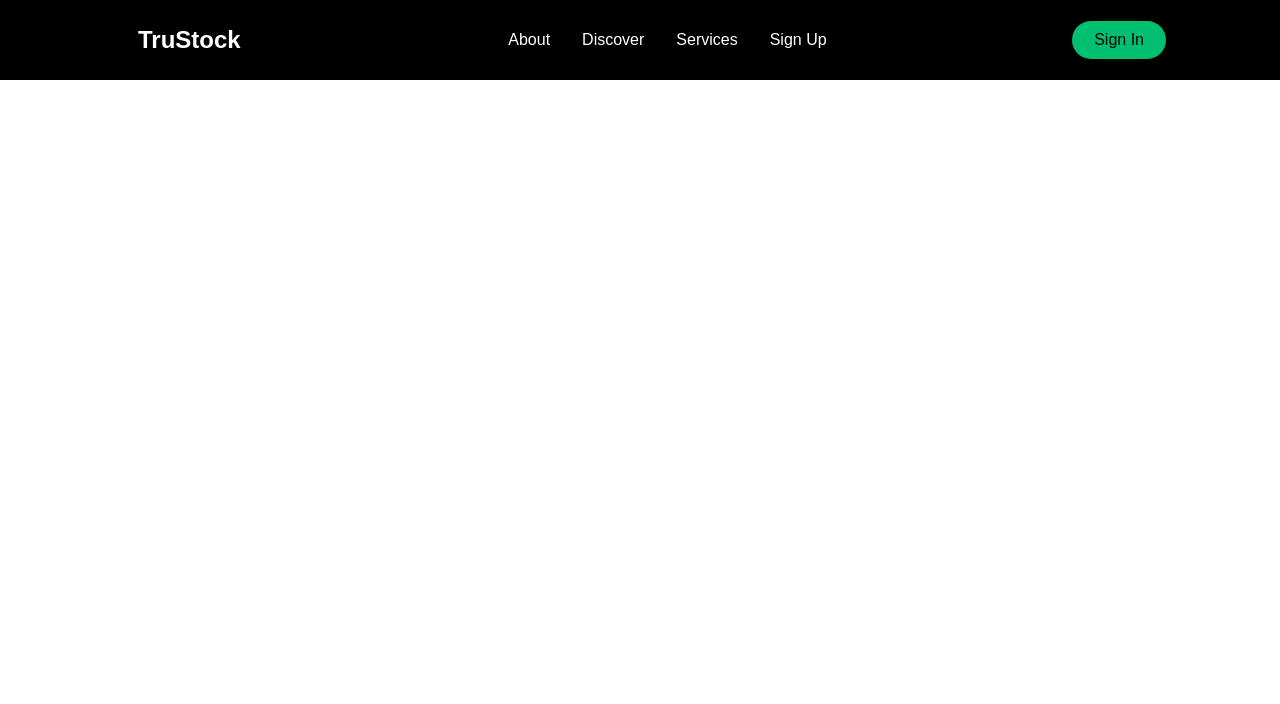
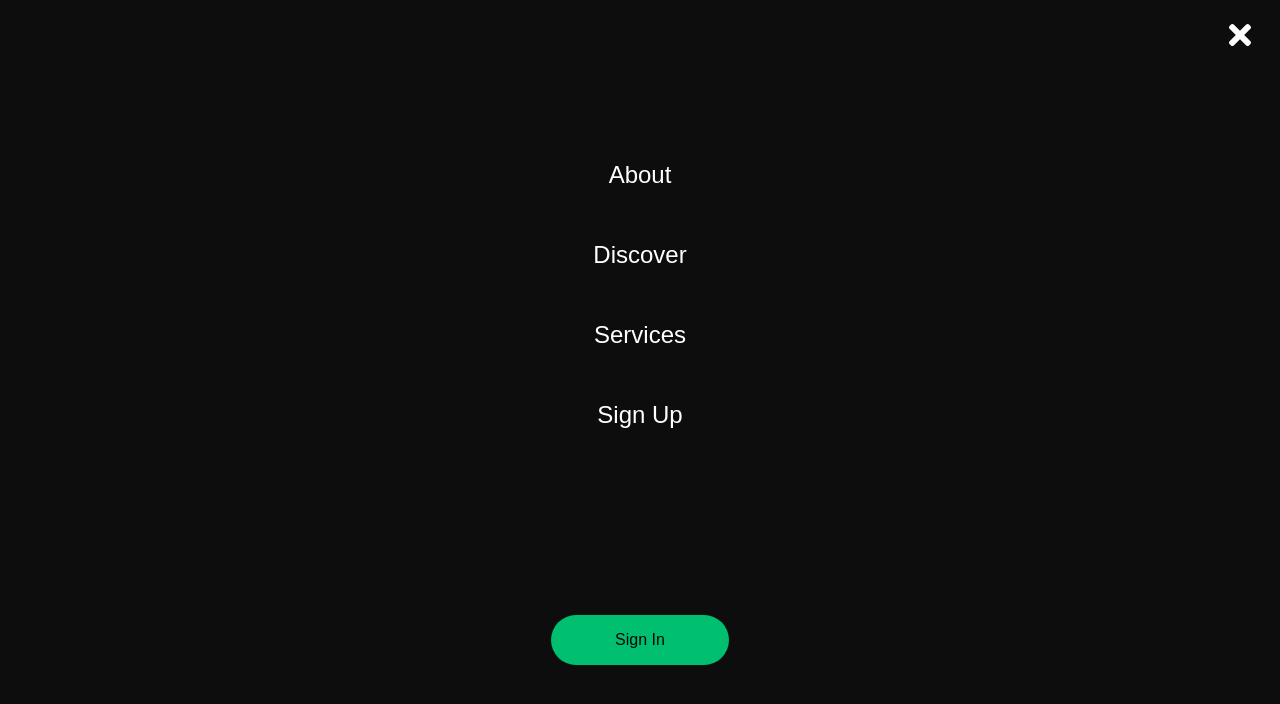
Before and after one commit to Michaeldremy/TruStock-React-Responsive-Website, a React (Create React App) app: page /signin in a window 1280 px wide. Shown: the top 704 px of the page. Built offline with nearby package versions, Linux system fonts and the light colour scheme.

Commit message:
Finished SideBarMenu

```diff
--- a/src/App.js
+++ b/src/App.js
@@ -1,12 +1,14 @@
 import React from 'react';
 import './App.css';
 import NavBar from './components/NavBar';
+import SideBar from './components/SideBar';
 import { BrowserRouter as Router } from 'react-router-dom';
 
 function App() {
   return (
     <div>
       <Router>
+        <SideBar />
         <NavBar />
       </Router>
     </div>
--- a/src/components/SideBar/SideBarElements.js
+++ b/src/components/SideBar/SideBarElements.js
@@ -0,0 +1,93 @@
+import styled from 'styled-components';
+import { Link as LinkRouter } from 'react-router-dom';
+import { Link as LinkScroll } from 'react-scroll';
+import { FaTimes } from 'react-icons/fa';
+
+export const SideBarContainer = styled.aside`
+  position: fixed;
+  z-index: 999;
+  width: 100%;
+  height: 100%;
+  background: #0d0d0d;
+  display: grid;
+  align-items: center;
+  top: 0;
+  left: 0;
+  transition: 0.3s ease-in-out;
+  /* In styled components we can write if else functions for CSS properties */
+  /* opacity: ${({isOpen }) => (isOpen ? '100%' : '0')};
+  top: ${({ isOpen }) => (isOpen ? '0' : '-100%')}; */
+`
+
+export const CloseIcon = styled(FaTimes)`
+  color: #fff;
+`
+
+export const Icon = styled.div`
+  position: absolute;
+  top: 1.2rem;
+  right: 1.5rem;
+  background: transparent;
+  font-size: 2rem;
+  cursor: pointer;
+  outline: none;
+`
+
+
+export const SideBarWrapper = styled.div`
+  color: #fff;
+`
+
+export const SideBarMenu = styled.ul`
+  display: grid;
+  grid-template-columns: 1fr;
+  grid-template-rows: repeat(6, 80px);
+  text-align: center;
+
+  @media screen and (max-width: 480px) {
+    grid-template-rows: repeat(6, 60px)
+  }
+`
+
+export const SideBarLink = styled(LinkScroll)`
+  display: flex;
+  align-items: center;
+  justify-content: center;
+  font-size: 1.5rem;
+  text-decoration: none;
+  list-style: none;
+  transition: 0.2s ease-in-out;
+  text-decoration: none;
+  color: #fff;
+  cursor: pointer;
+
+  &:hover {
+    color: #01bf71;
+    transition: 0.2s ease-in-out;
+  }
+`
+
+export const SideBtnWrap = styled.div`
+  display: flex;
+  justify-content: center;
+`
+
+export const SideBarRoute = styled(LinkRouter)`
+  border-radius: 50px;
+  background: #01bf71;
+  white-space: nowrap;
+  padding: 16px 64px;
+  color: #010606;
+  font-size: 16px;
+  outline: none;
+  border: none;
+  cursor: pointer;
+  transition: all 0.2s ease-in-out;
+  text-decoration: none;
+
+  &:hover {
+    transition: all 0.2s ease-in-out;
+    background: #fff;
+    color: #010606;
+  }
+`
--- a/src/components/SideBar/index.js
+++ b/src/components/SideBar/index.js
@@ -1,15 +1,36 @@
-import React from 'react'
+import React from "react";
+import {
+  SideBarContainer,
+  CloseIcon,
+  Icon,
+  SideBarWrapper,
+  SideBarMenu,
+  SideBarLink,
+  SideBtnWrap,
+  SideBarRoute,
+} from "./SideBarElements";
 
 const SideBar = () => {
   return (
     <>
-    <SideBarContainer>
-      <Icon>
-        <CloseIcon />
-      </Icon>
-    </SideBarContainer>
+      <SideBarContainer>
+        <Icon>
+          <CloseIcon />
+        </Icon>
+        <SideBarWrapper>
+          <SideBarMenu>
+            <SideBarLink to="about">About</SideBarLink>
+            <SideBarLink to="discover">Discover</SideBarLink>
+            <SideBarLink to="services">Services</SideBarLink>
+            <SideBarLink to="signup">Sign Up</SideBarLink>
+          </SideBarMenu>
+          <SideBtnWrap>
+            <SideBarRoute to="/signin">Sign In</SideBarRoute>
+          </SideBtnWrap>
+        </SideBarWrapper>
+      </SideBarContainer>
     </>
-  )
-}
+  );
+};
 
-export default SideBar
+export default SideBar;
```
